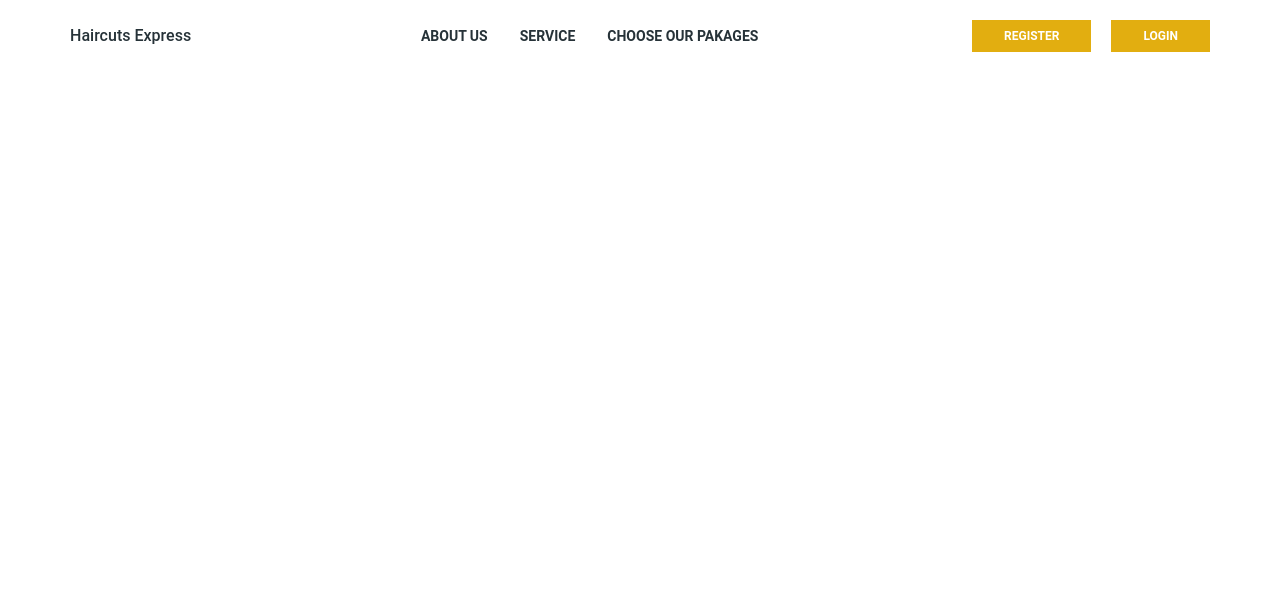
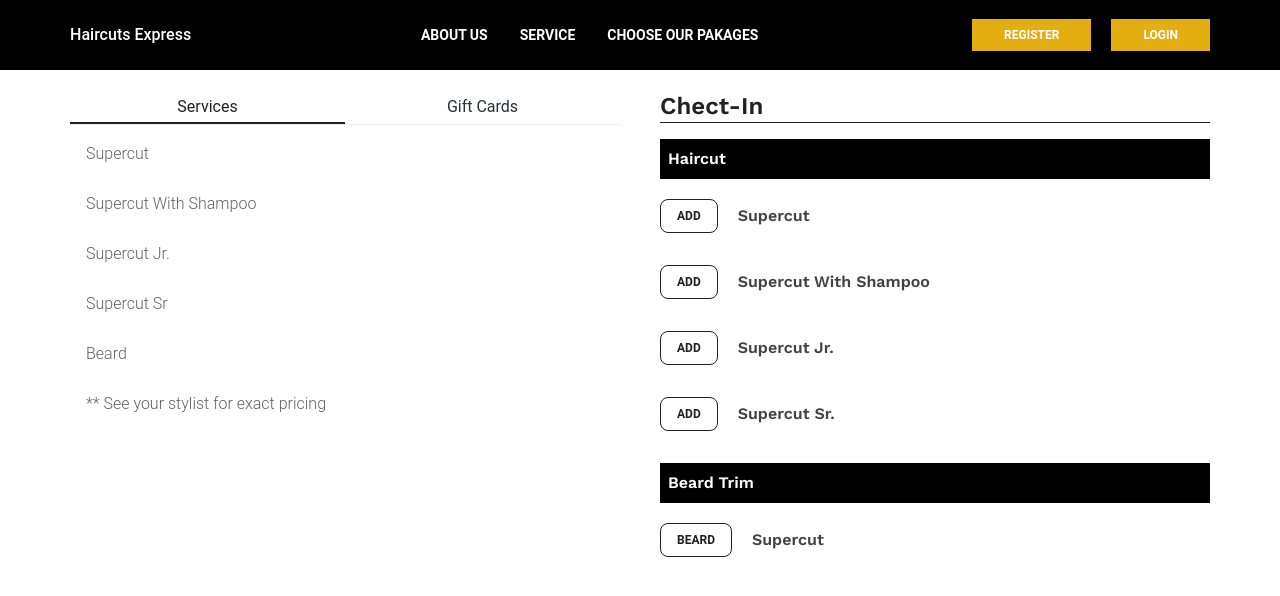
Before and after one commit to FazlyRabbi/HaircutsExpress, a Next.js app: page /choose in a window 1280 px wide. Shown: the top 596 px of the page. Built offline with nearby package versions, Linux system fonts and the light colour scheme.

Commit message:
make it better

```diff
--- a/src/app/choose/page.jsx
+++ b/src/app/choose/page.jsx
@@ -1,13 +1,94 @@
 "use client";
+import React from "react";
+import Header from "../components/Header";
+import { TabsNav } from "../components/TabsNav";
+import { Button } from "@material-tailwind/react";
 
-import React from "react";
-
-import Header from "../components/Header";
 function page() {
   return (
-    <div>
-      <Header />
-    </div>
+    <section>
+      <Header className=" shadow-md" />
+      <div className=" container mx-auto">
+        <div className=" md:grid-cols-2 gap-x-10 grid grid-cols-1">
+          <div className="mt-5">
+            <TabsNav />
+          </div>
+          <div className="mt-5">
+            <h1 className=" border-b  border-gray-900  mb-4  font-semibold text-2xl text-gray-900">
+              Chect-In
+            </h1>
+            <div>
+              <div className="  font-semibold p-2 max-w-2xl bg-black text-white">
+                Haircut
+              </div>
+
+              <ul className="mt-5">
+                <li className=" mb-8 flex cursor-pointer space-x-5 items-center">
+                  <Button
+                    size="sm"
+                    className=" hover:bg-black hover:text-white  outline-4  font-semibold"
+                    variant="outlined"
+                  >
+                    Add
+                  </Button>
+                  <p className=" text-gray-800 font-semibold">Supercut</p>
+                </li>
+                <li className=" mb-8 flex cursor-pointer space-x-5 items-center">
+                  <Button
+                    size="sm"
+                    className=" hover:bg-black hover:text-white  outline-4  font-semibold"
+                    variant="outlined"
+                  >
+                    Add
+                  </Button>
+                  <p className=" text-gray-800 font-semibold">
+                    Supercut With Shampoo
+                  </p>
+                </li>
+                <li className=" mb-8 flex cursor-pointer space-x-5 items-center">
+                  <Button
+                    size="sm"
+                    className=" hover:bg-black hover:text-white  outline-4  font-semibold"
+                    variant="outlined"
+                  >
+                    Add
+                  </Button>
+                  <p className=" text-gray-800 font-semibold">Supercut Jr.</p>
+                </li>
+                <li className=" mb-8 flex cursor-pointer space-x-5 items-center">
+                  <Button
+                    size="sm"
+                    className=" hover:bg-black hover:text-white  outline-4  font-semibold"
+                    variant="outlined"
+                  >
+                    Add
+                  </Button>
+                  <p className=" text-gray-800 font-semibold">Supercut Sr.</p>
+                </li>
+              </ul>
+            </div>
+            <div>
+              <div className="  font-semibold p-2 max-w-2xl bg-black text-white">
+                Beard Trim
+              </div>
+
+              <ul className="mt-5">
+                <li className=" mb-8 flex cursor-pointer space-x-5 items-center">
+                  <Button
+                    size="sm"
+                    className=" hover:bg-black hover:text-white  outline-4  font-semibold"
+                    variant="outlined"
+                  >
+                    Beard
+                  </Button>
+                  <p className=" text-gray-800 font-semibold">Supercut</p>
+                </li>
+              </ul>
+            </div>
+          </div>
+        </div>
+      </div>
+    </section>
   );
 }
 
--- a/src/app/components/Header.jsx
+++ b/src/app/components/Header.jsx
@@ -24,7 +24,7 @@ export default function Header() {
       <Typography
         as="li"
         variant="small"
-        color="blue-gray"
+        color="white"
         className="p-1 font-normal"
       >
         <a href="#" className="flex items-center uppercase font-bold">
@@ -34,7 +34,7 @@ export default function Header() {
       <Typography
         as="li"
         variant="small"
-        color="blue-gray"
+        color="white"
         className="p-1 font-normal "
       >
         <Link href="/service" className="flex items-center uppercase font-bold">
@@ -44,7 +44,7 @@ export default function Header() {
       <Typography
         as="li"
         variant="small"
-        color="blue-gray"
+        color="white"
         className="p-1 font-normal "
       >
         <Link href="/choose" className="flex items-center uppercase font-bold">
@@ -55,12 +55,13 @@ export default function Header() {
   );
 
   return (
-    <Navbar className="mx-auto shadow-none  rounded-none py-2 px-4 lg:px-8 lg:py-4">
+    <div className=" bg-black">
+      <Navbar className="mx-auto bg-black border-none outline-none    shadow-none  rounded-none py-2 px-4 lg:px-8 lg:py-4">
         <div className="container shan mx-auto flex items-center justify-between text-blue-gray-900">
           <Typography
             as="a"
             href="#"
-          className="mr-4 cursor-pointer py-1.5 font-medium"
+            className="mr-4 cursor-pointer py-1.5  text-white font-medium"
           >
             <Link href={"/"}>Haircuts Express</Link>
           </Typography>
@@ -138,5 +139,6 @@ export default function Header() {
           </div>
         </MobileNav>
       </Navbar>
+    </div>
   );
 }
--- /dev/null
+++ b/src/app/components/TabsNav.jsx
@@ -0,0 +1,79 @@
+import React from "react";
+import {
+  Tabs,
+  TabsHeader,
+  TabsBody,
+  Tab,
+  TabPanel,
+} from "@material-tailwind/react";
+import { Button } from "@material-tailwind/react";
+
+export function TabsNav() {
+  const [activeTab, setActiveTab] = React.useState("Services");
+  const data = [
+    {
+      label: "Services",
+      value: "Services",
+      desc: (
+        <>
+          <ul className=" flex flex-col space-y-6">
+            <li>Supercut</li>
+            <li>Supercut With Shampoo</li>
+            <li>Supercut Jr.</li>
+            <li>Supercut Sr</li>
+            <li>Beard</li>
+            <li>** See your stylist for exact pricing</li>
+          </ul>
+        </>
+      ),
+    },
+    {
+      label: "Gift Cards",
+      value: "Gift Cards",
+      desc: (
+        <>
+          <div>
+            <p>
+              Add personal audio and photo, send instantly online through email
+              or schedule delivery for a future date. Redeemable at
+              participating U.S. and Puerto Rico salons only.
+            </p>
+            <Button size="md" className="my-8 text-white font-bold">
+              Order Gift card
+            </Button>
+            <p>Learn more about digital gift cards</p>
+          </div>
+        </>
+      ),
+    },
+  ];
+  return (
+    <Tabs value={activeTab}>
+      <TabsHeader
+        className="rounded-none border-b border-blue-gray-50 bg-transparent p-0"
+        indicatorProps={{
+          className:
+            "bg-transparent border-b-2 border-gray-900 shadow-none rounded-none",
+        }}
+      >
+        {data.map(({ label, value }) => (
+          <Tab
+            key={value}
+            value={value}
+            onClick={() => setActiveTab(value)}
+            className={activeTab === value ? "text-gray-900" : ""}
+          >
+            {label}
+          </Tab>
+        ))}
+      </TabsHeader>
+      <TabsBody>
+        {data.map(({ value, desc }) => (
+          <TabPanel key={value} value={value}>
+            {desc}
+          </TabPanel>
+        ))}
+      </TabsBody>
+    </Tabs>
+  );
+}
```
Lines whose indentation alone changed are shown as unchanged.
